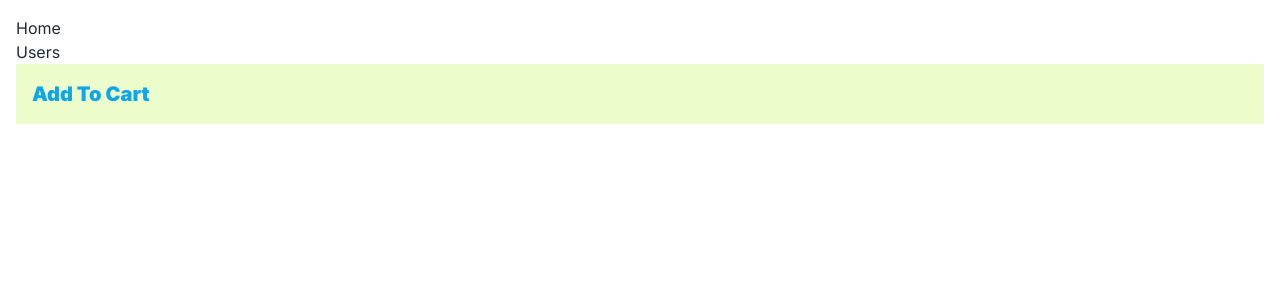
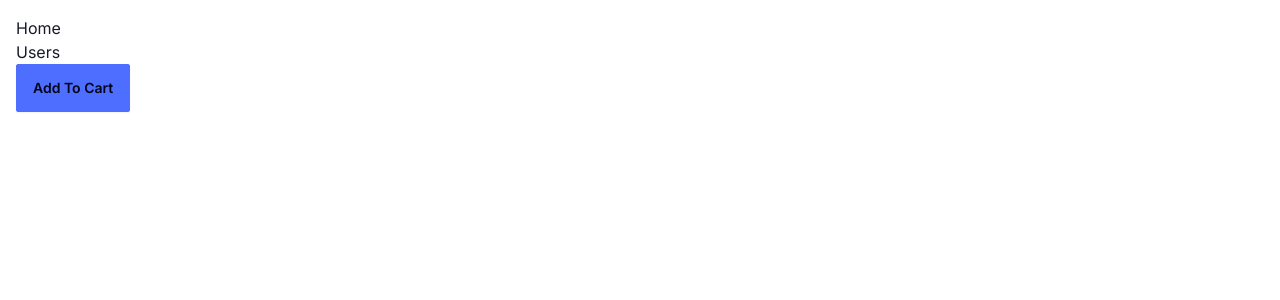
Before and after one commit to LeonelKero/next-app-hands-on, a Next.js app: page / in a window 1280 px wide. Shown: the top 300 px of the page. Built offline with nearby package versions, Linux system fonts and the light colour scheme.

Commit message:
DaisyUI basics

```diff
--- a/app/components/AddToCart/AddToCart.tsx
+++ b/app/components/AddToCart/AddToCart.tsx
@@ -2,7 +2,7 @@
 
 const AddToCart = () => {
   return (
-    <button onClick={() => console.log("Added to cart")}>Add To Cart</button>
+    <button className="btn btn-primary" onClick={() => console.log("Added to cart")}>Add To Cart</button>
   );
 };
 
--- a/app/components/ProductCart/ProductCart.tsx
+++ b/app/components/ProductCart/ProductCart.tsx
@@ -2,7 +2,7 @@ import AddToCart from "../AddToCart/AddToCart";
 
 const ProductCart = () => {
   return (
-    <div className="p-4 text-xl text-sky-500 bg-lime-100 font-black hover:text-sky-600 hover:text-2xl">
+    <div>
       <AddToCart />
     </div>
   );
--- a/app/layout.tsx
+++ b/app/layout.tsx
@@ -15,7 +15,7 @@ export default function RootLayout({
   children: React.ReactNode;
 }>) {
   return (
-    <html lang="en">
+    <html lang="en" data-theme="corporate">
       <body className={inter.className}>{children}</body>
     </html>
   );
--- a/app/users/page.tsx
+++ b/app/users/page.tsx
@@ -19,14 +19,24 @@ const UsersPage = async () => {
     <>
       <div>UsersPage</div>
       <Link href={"/users/new"}>Create</Link>
-      <ul>
-        {users.map((user) => (
-          <li key={user.id}>
-            I am {user.name}, but you can call me {user.username} and my email
-            is {user.email}
-          </li>
-        ))}
-      </ul>
+      <table className="table">
+        <thead>
+          <tr>
+            <th>ID</th>
+            <th>NAME</th>
+            <th>EMAIL</th>
+          </tr>
+        </thead>
+        <tbody>
+          {users.map((user) => (
+            <tr key={user.id}>
+              <td>{user.id}</td>
+              <td>{user.name}</td>
+              <td>{user.email}</td>
+            </tr>
+          ))}
+        </tbody>
+      </table>
     </>
   );
 };
--- a/tailwind.config.ts
+++ b/tailwind.config.ts
@@ -16,7 +16,9 @@ const config: Config = {
     },
   },
   plugins: [
-    require("daisyui")
-  ],
+    require("daisyui"),],
+  daisyui: {
+    themes: ["corporate"],
+  },
 };
 export default config;
```
Also changed, not shown: 1 other file (tests, documents, lock files or other folders).
